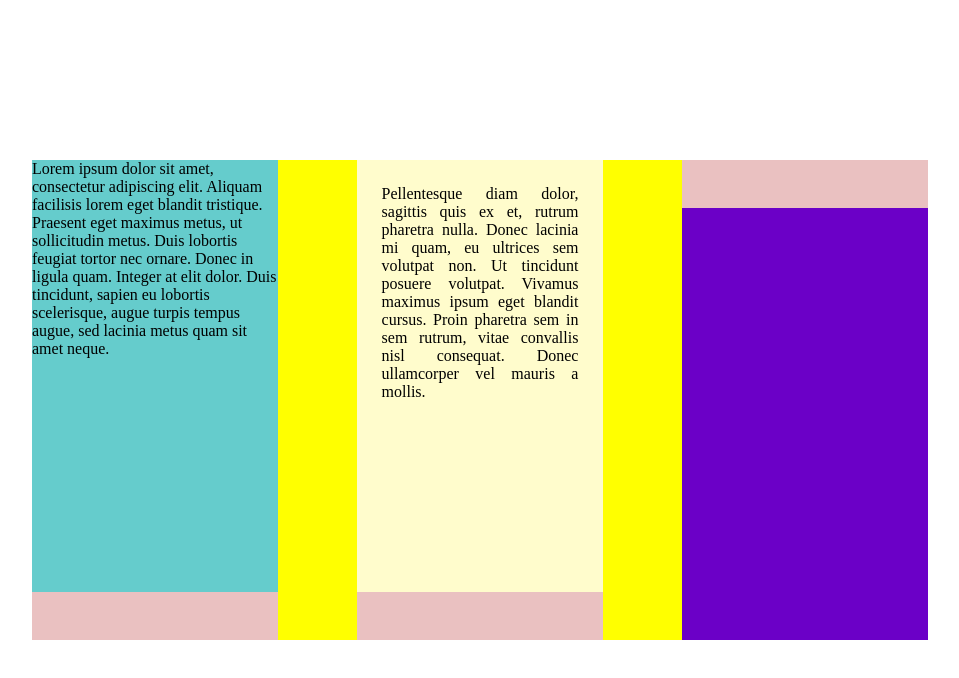
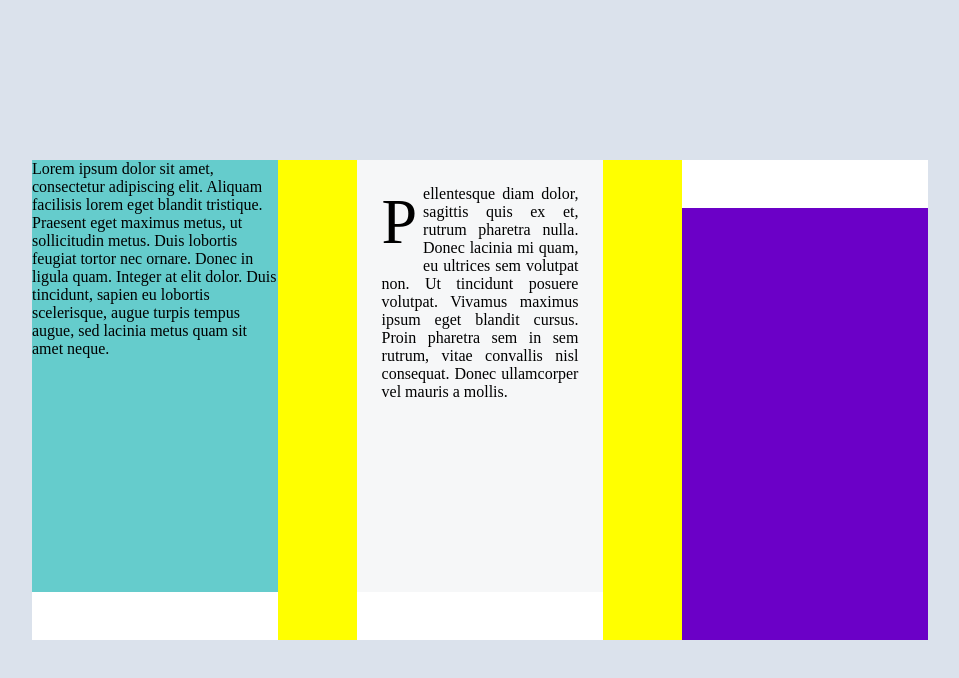
Before and after one commit to aquilinae/learn-web-basic, a plain HTML site: page [techcoll]/frontend/hw02/index.html in a window 1280 px wide. Shown: the whole page, without its empty margins (160-1119 px from the left). Drawn offline with Linux system fonts and the light colour scheme.

Commit message:
Adding some style from template

```diff
--- a/[techcoll]/frontend/hw02/style.css
+++ b/[techcoll]/frontend/hw02/style.css
@@ -5,16 +5,11 @@
 }
 
 html {
-  /* DEBUG цвет для наглядности */
-  background-color: #FFFFFF;
-
   width: 100%;
 }
 
 body {
-  /* DEBUG цвет для наглядности */
-  background-color: #000000;
-
+  background-color: #DBE2EC;
   width: 100%;
 }
 
@@ -72,7 +67,7 @@ body {
 
 .menu {
   /* DEBUG цвет для наглядности */
-  background-color: #EAC1C1;
+  background-color: #FFFFFF;
 
   height: 10%;
 }
@@ -86,11 +81,17 @@ body {
 
 .column:nth-child(3) .content {
   /* DEBUG цвет для наглядности */
-  background-color: #FFFCCC;
+  background-color: #F6F7F8;
 
   height: 90%;
   padding: 10%;
   text-align: justify;
+}
+
+.column:nth-child(3) .content::first-letter {
+  font-size: 4em;
+  float: left;
+  margin-right: 3%;
 }
 
 .column:nth-child(5) {
```
